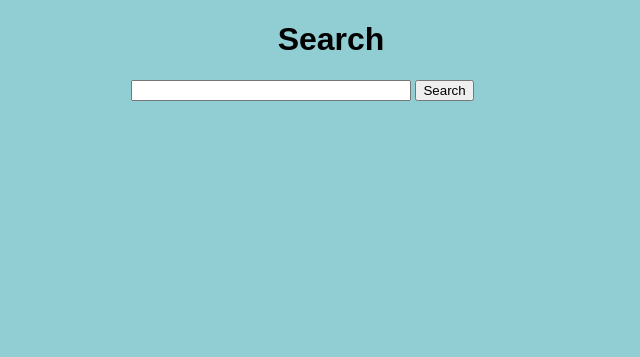
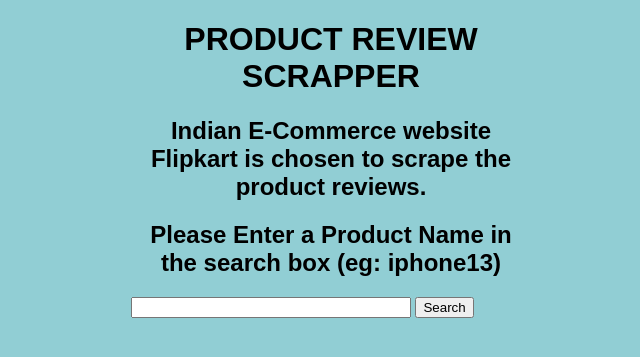
Before and after one commit to josinapjoy/webscrapperreview, a Flask app: page / in a window 1280 px wide. Shown: the top 357 px of the page, without its empty margins (309-949 px from the left). Run offline with Flask 2, Linux system fonts and the light colour scheme.

Commit message:
Update index.html

```diff
--- a/templates/index.html
+++ b/templates/index.html
@@ -8,7 +8,9 @@
 
 {% block body %}
 <div class="content">
-    <h1 style="text-align: center">Search</h1>
+    <h1 style="text-align: center">PRODUCT REVIEW SCRAPPER</h1>
+    <h2 style="text-align: center">Indian E-Commerce website Flipkart is chosen to scrape the product reviews.</h2>
+    <h2 style="text-align: center">Please Enter a Product Name in the search box (eg: iphone13)</h2>
 
     <div class="form">
         <form action="/review" method="POST">
```
